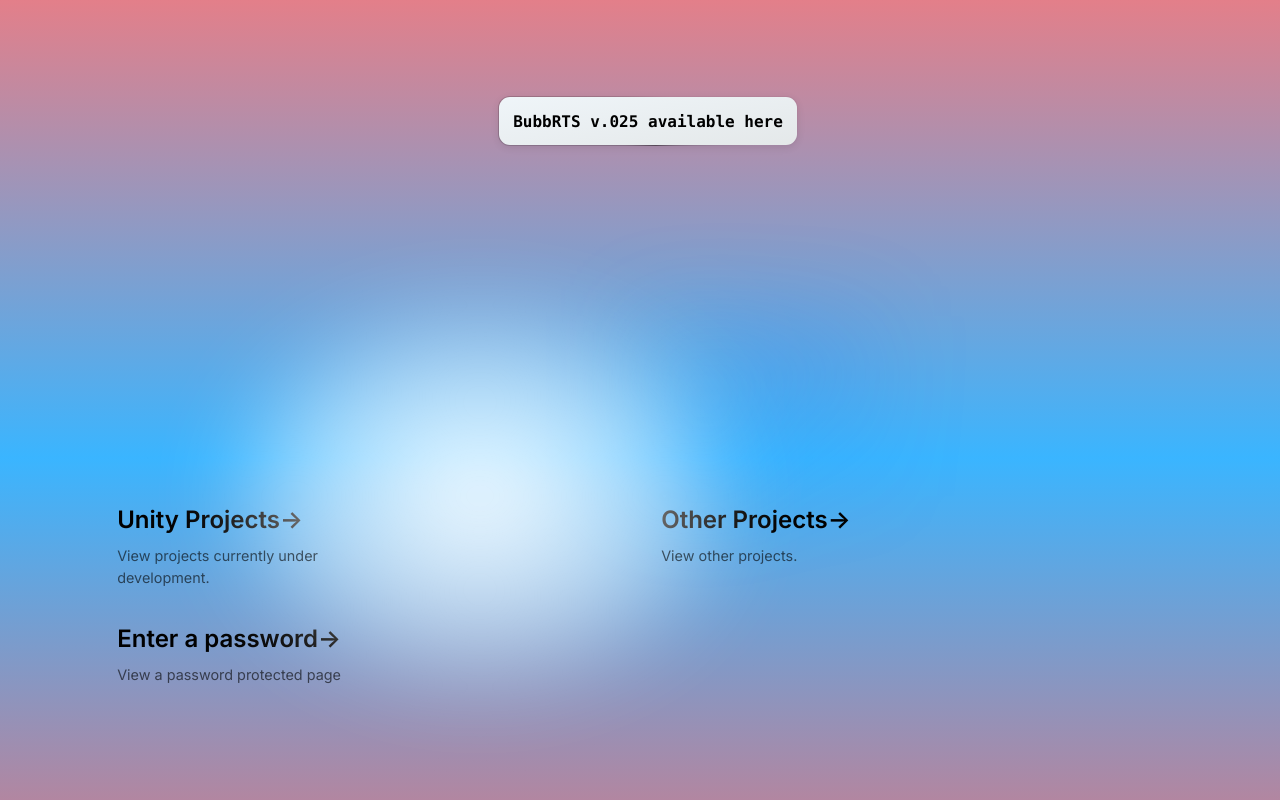
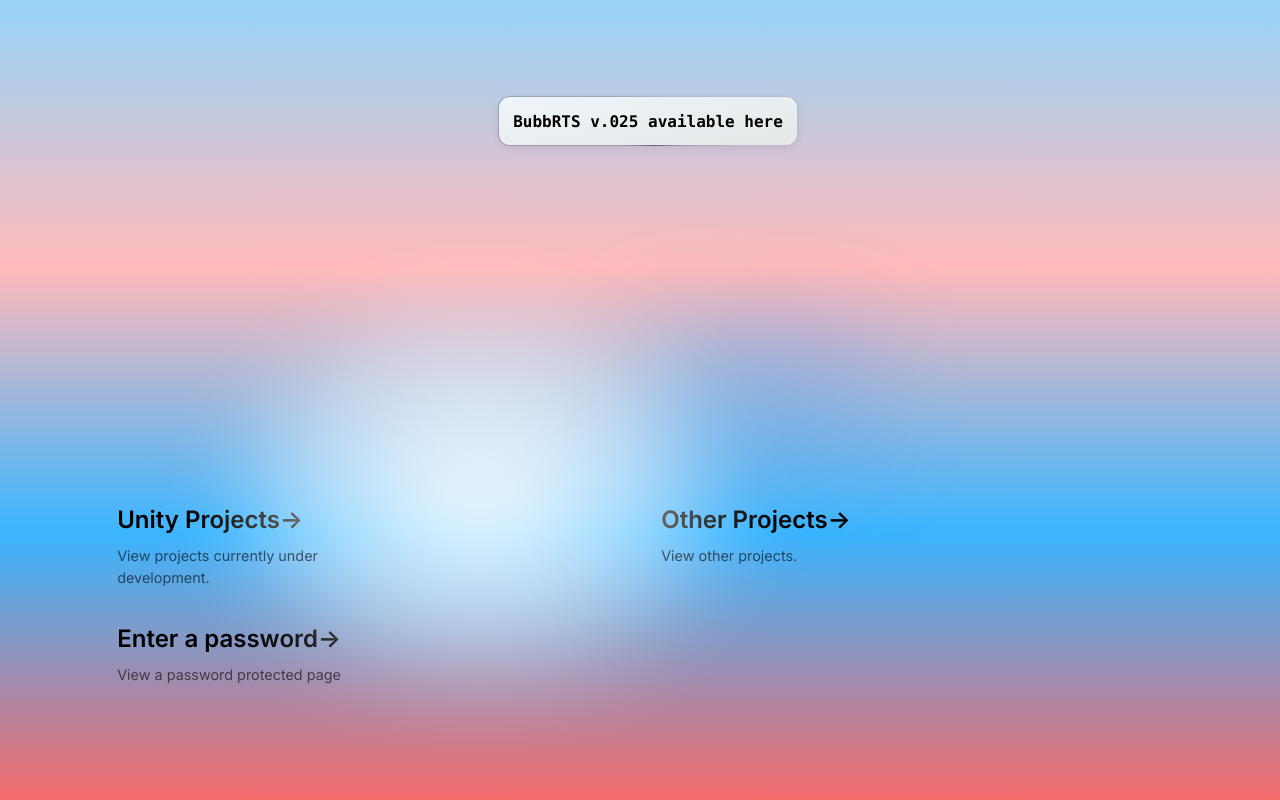
Before and after one commit to tribubb/tribubb.github.io, a Next.js app: page / in a window 1280 px wide. Built offline with nearby package versions, Linux system fonts and the light colour scheme.

Commit message:
switch background from movement to fade

```diff
--- a/src/styles/globals.css
+++ b/src/styles/globals.css
@@ -52,29 +52,28 @@ body {
 body {
     color: rgb(var(--foreground-rgb));
     background: linear-gradient( to bottom, rgb(var(--background-start-rgb1)), rgb(var(--background-end-rgb1)), rgb(var(--background-start-rgb2)), rgb(var(--background-end-rgb2)) );
-    background-size: 200% 200%;
     animation: color-change 15s infinite;
 }
 
 @keyframes color-change {
     0% {
-        background-position: 0 0;
+        background: linear-gradient( to bottom, rgba(var(--background-start-rgb1), 1), rgba(var(--background-end-rgb1), 0.5), rgba(var(--background-start-rgb2), 0.5), rgba(var(--background-end-rgb2), 1) );
     }
 
     25% {
-        background-position: 100% 0;
+        background: linear-gradient( to bottom, rgba(var(--background-start-rgb1), 0.5), rgba(var(--background-end-rgb1), 1), rgba(var(--background-start-rgb2), 1), rgba(var(--background-end-rgb2), 0.5) );
     }
 
     50% {
-        background-position: 100% 100%;
+        background: linear-gradient( to bottom, rgba(var(--background-start-rgb1), 0.5), rgba(var(--background-end-rgb1), 0.5), rgba(var(--background-start-rgb2), 1), rgba(var(--background-end-rgb2), 1) );
     }
 
     75% {
-        background-position: 0 100%;
+        background: linear-gradient( to bottom, rgba(var(--background-start-rgb1), 1), rgba(var(--background-end-rgb1), 0.5), rgba(var(--background-start-rgb2), 0.5), rgba(var(--background-end-rgb2), 1) );
     }
 
     100% {
-        background-position: 0 0;
+        background: linear-gradient( to bottom, rgba(var(--background-start-rgb1), 1), rgba(var(--background-end-rgb1), 0), rgba(var(--background-start-rgb2), 0), rgba(var(--background-end-rgb2), 1) );
     }
 }
 
```
